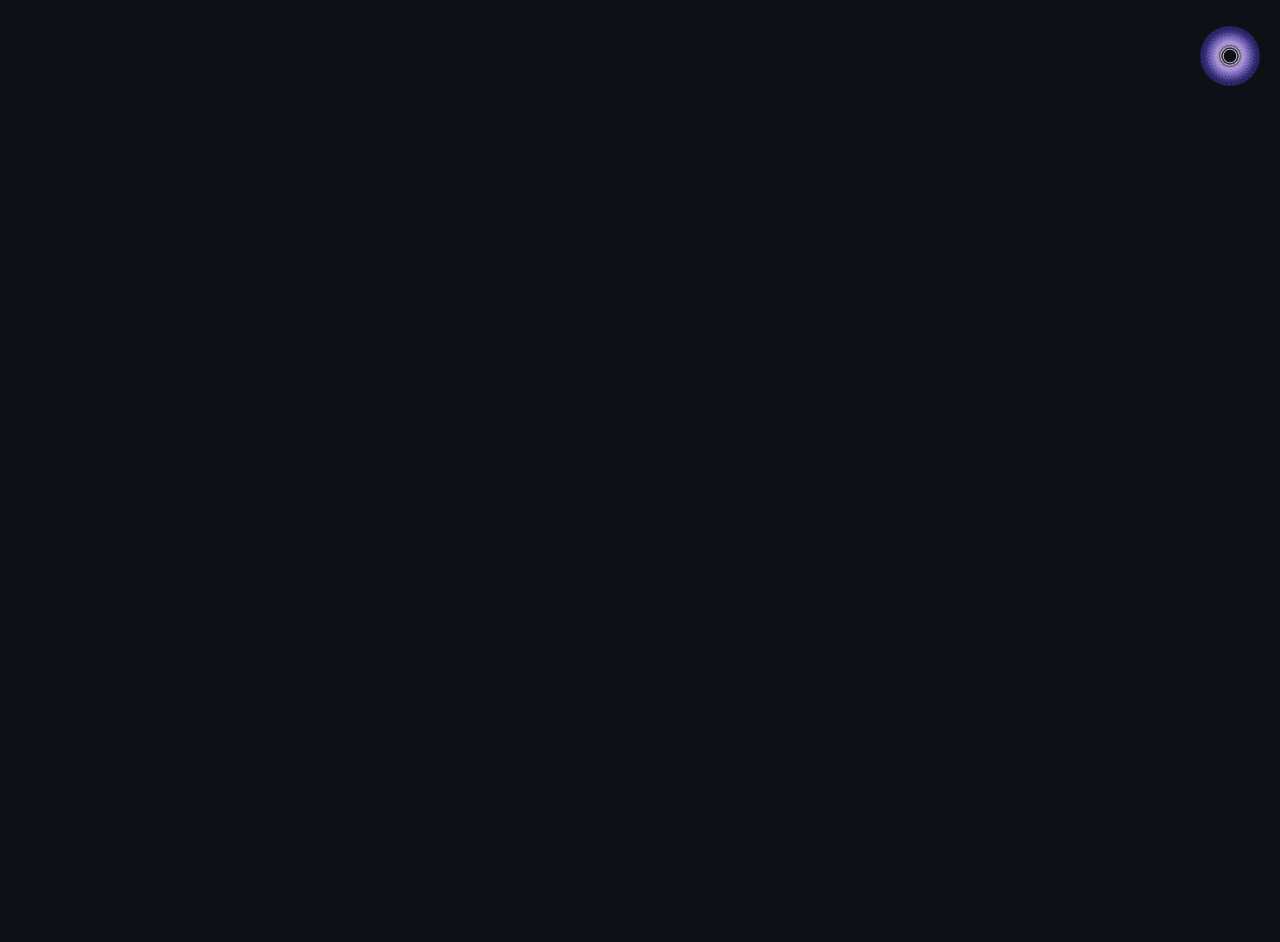
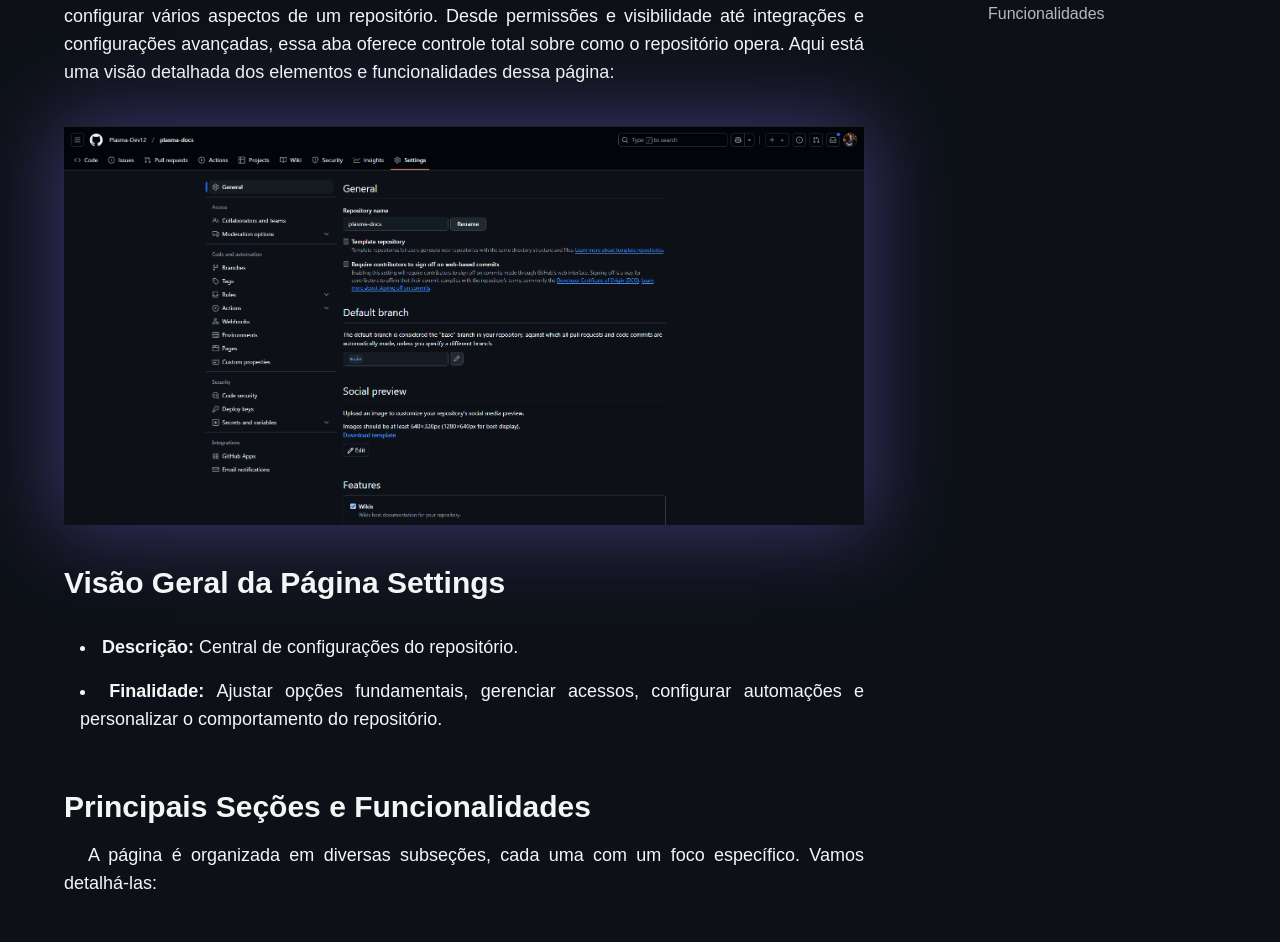
Before and after one commit to Plasma-Dev12/plasma-docs, a Next.js app: page /docs/principal-functions/settings in a window 1280 px wide. Shown: the part 330-1272 px from the top of the page. Before the commit the page ends 800 px from the top, so only its background shows below. Built offline with nearby package versions, Linux system fonts and the light colour scheme; a web font is replaced by a local one.

Commit message:
🐶 cabei minha parte eu acho

```diff
--- a/src/app/docs/principal-functions/settings/page.tsx
+++ b/src/app/docs/principal-functions/settings/page.tsx
@@ -1,9 +1,200 @@
+import Content from "@/components/layout-elements/Content";
+import Paragraph from "@/components/layout-elements/Paragraph";
+import Title from "@/components/layout-elements/Title";
+import TopicContent from "@/components/layout-elements/TopicContent";
+import TopicTitle from "@/components/layout-elements/TopicTitle";
+import wiki from "@/assets/wiki.png";
+import Image from "next/image";
+import List from "@/components/layout-elements/List";
+import ListItem from "@/components/layout-elements/ListItem";
+import CodeHighlight from "@/components/layout-elements/CodeHighlight";
+import Spacer from "@/components/layout-elements/Spacer";
+import settings from "@/assets/settings.png";
+
 export default function Page() {
   return (
     <>
-      <div className="flex justify-center items-center">
-        <h1 className="text-4xl font-bold text-start w-full mb-10">Settings</h1>
-      </div>
+      <Content>
+        <Title>Settings</Title>
+        <Content>
+          <Paragraph>
+            A seção Settings no GitHub é onde administradores e colaboradores
+            podem personalizar e configurar vários aspectos de um repositório.
+            Desde permissões e visibilidade até integrações e configurações
+            avançadas, essa aba oferece controle total sobre como o repositório
+            opera. Aqui está uma visão detalhada dos elementos e funcionalidades
+            dessa página:
+          </Paragraph>
+          <Image
+            className="w-full image-shadow"
+            src={settings}
+            alt="wiki image"
+          />
+        </Content>
+        <TopicContent>
+          <TopicTitle>Visão Geral da Página Settings</TopicTitle>
+          <List type="disc">
+            <ListItem title="Descrição">
+              Central de configurações do repositório.
+            </ListItem>
+            <ListItem title="Finalidade">
+              Ajustar opções fundamentais, gerenciar acessos, configurar
+              automações e personalizar o comportamento do repositório.
+            </ListItem>
+          </List>
+        </TopicContent>
+        <TopicContent>
+          <TopicTitle>Principais Seções e Funcionalidades</TopicTitle>
+          <Paragraph>
+            A página é organizada em diversas subseções, cada uma com um foco
+            específico. Vamos detalhá-las:
+          </Paragraph>
+          {/* <List type="disc">
+            <ListItem title="Página Inicial (Home)">
+              <List type="disc">
+                <ListItem>
+
+                </ListItem>
+                <ListItem>
+                  Geralmente usada como ponto de partida, com links para outras
+                  páginas e uma visão geral do repositório.
+                </ListItem>
+              </List>
+            </ListItem>
+            <ListItem title="Barra Lateral (Sidebar)">
+              <List type="disc">
+                <ListItem>Exibe uma lista de páginas organizadas.</ListItem>
+                <ListItem>
+                  Pode ser personalizada para destacar links importantes e
+                  organizar o conteúdo de forma hierárquica.
+                </ListItem>
+              </List>
+            </ListItem>
+            <ListItem title="Barra de Navegação Superior">
+              <List type="disc">
+                <ListItem>Botões como:</ListItem>
+                <List type="disc">
+                  <ListItem title="Edit">
+                    Permite editar a página Wiki atual.
+                  </ListItem>
+                  <ListItem title="History">
+                    Exibe o histórico de edições para a página atual.
+                  </ListItem>
+                  <ListItem title="New Page">
+                    Criação de uma nova página.
+                  </ListItem>
+                </List>
+              </List>
+            </ListItem>
+          </List> */}
+        </TopicContent>
+        {/*<TopicContent>
+           <TopicTitle>Funcionalidades Principais</TopicTitle>
+          <List type="disc">
+            <ListItem title="Criação de Páginas">
+              <List type="disc">
+                <ListItem>
+                  Qualquer usuário com permissão pode criar novas páginas.
+                </ListItem>
+                <ListItem>
+                  Páginas são editáveis diretamente pelo navegador usando um
+                  editor rico com suporte a{" "}
+                  <CodeHighlight>Markdown</CodeHighlight>.
+                </ListItem>
+              </List>
+            </ListItem>
+            <ListItem title="Edição Colaborativa">
+              <List type="disc">
+                <ListItem>
+                  Todos os colaboradores do repositório podem sugerir edições.
+                </ListItem>
+                <ListItem>
+                  Histórico detalhado de versões está disponível, permitindo
+                  reverter alterações, se necessário.
+                </ListItem>
+              </List>
+            </ListItem>
+            <ListItem title="Links e Organização">
+              <List type="disc">
+                <ListItem>
+                  Fácil de criar links entre páginas utilizando a sintaxe de
+                  <CodeHighlight>Markdown</CodeHighlight>.
+                </ListItem>
+                <ListItem>
+                  Suporte para incluir imagens, tabelas e código, tornando a
+                  Wiki rica em conteúdo.
+                </ListItem>
+              </List>
+            </ListItem>
+            <ListItem title="Histórico de Edições">
+              <List type="disc">
+                <ListItem>
+                  Cada página possui um registro completo de alterações,
+                  mostrando o autor, a data e o tipo de edição realizada.
+                </ListItem>
+              </List>
+            </ListItem>
+            <ListItem title="Clone do Repositório Wiki">
+              <List type="disc">
+                <ListItem>
+                  As Wikis são armazenadas em um repositório Git separado, que
+                  pode ser clonado para edição local.
+                </ListItem>
+                <ListItem title="Exemplo de comando">
+                  <br></br>
+                  <Spacer>
+                    <CodeHighlight>
+                      git clone https://github.com/usuario/repositorio.wiki.git
+                    </CodeHighlight>
+                  </Spacer>
+                </ListItem>
+              </List>
+            </ListItem>
+          </List>
+        </TopicContent>
+        <TopicContent>
+          <TopicTitle>Exemplos de Uso</TopicTitle>
+          <List type="disc">
+            <ListItem title="Guia de Contribuição">
+              Explicar como outros desenvolvedores podem contribuir para o
+              projeto.
+            </ListItem>
+            <ListItem title="Documentação Técnica">
+              Descrever a arquitetura do software, diagramas ou fluxos de
+              trabalho.
+            </ListItem>
+            <ListItem title="Manuais do Usuário">
+              Criar tutoriais e instruções para usuários finais do software.
+            </ListItem>
+          </List>
+        </TopicContent>
+        <TopicContent>
+          <TopicTitle>Configuração Inicial</TopicTitle>
+          <List type="disc">
+            <ListItem title="Ativar a Wiki">
+              <List type="disc">
+                <ListItem>Clique na aba Wiki no repositório.</ListItem>
+                <ListItem>
+                  Caso ainda não esteja configurada, selecione a opção para
+                  criar a primeira página.
+                </ListItem>
+              </List>
+            </ListItem>
+            <ListItem title="Personalização">
+              <List type="disc">
+                <ListItem>
+                  Configure uma sidebar e página inicial para organizar o
+                  conteúdo.
+                </ListItem>
+                <ListItem>
+                  Utilize boas práticas de nomenclatura para facilitar a
+                  navegação.
+                </ListItem>
+              </List>
+            </ListItem>
+          </List>
+        </TopicContent>*/}
+      </Content>
     </>
   );
 }
```
Also changed, not shown: src/assets/settings.png (added).
